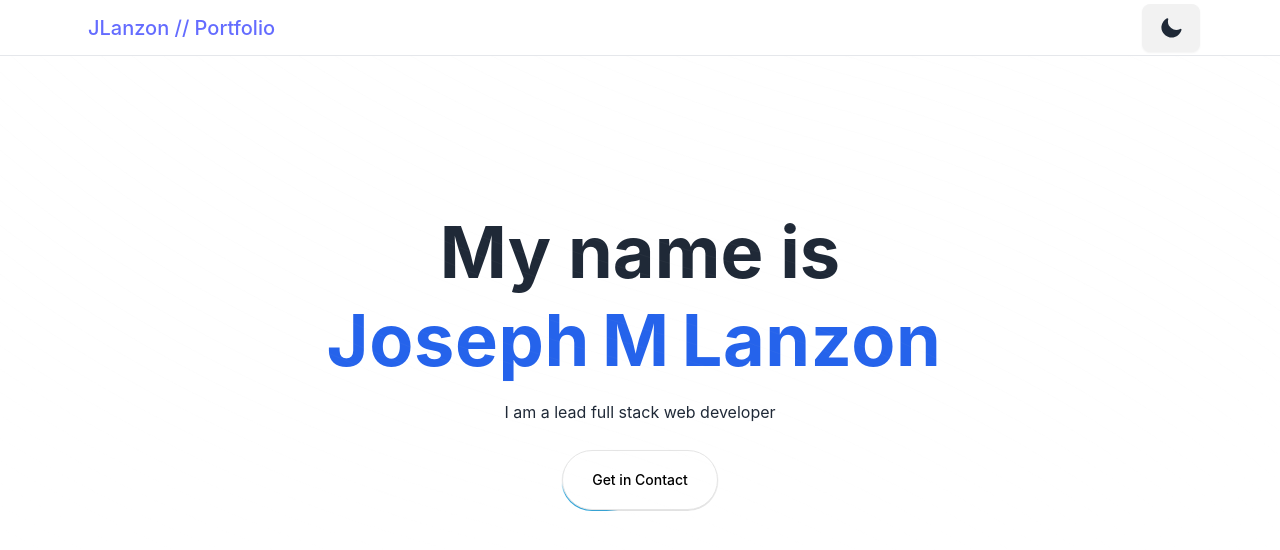
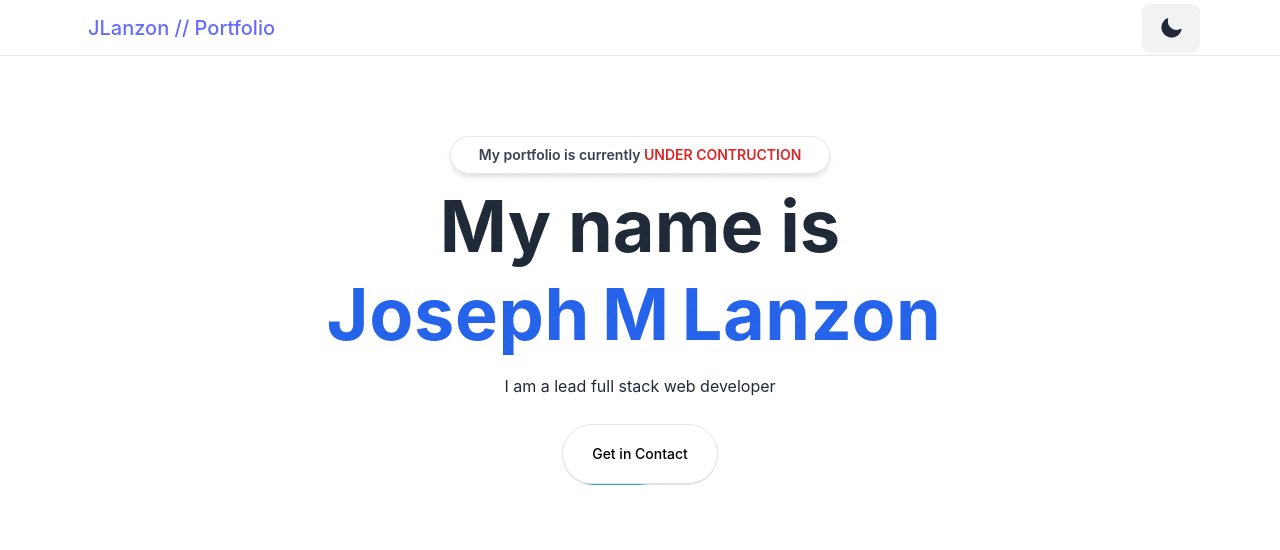
Before and after one commit to jlanzon/jlanzon_portfolio, a React (Vite) app: page / in a window 1280 px wide. Shown: the top 550 px of the page. Built offline with nearby package versions, Linux system fonts and the light colour scheme.

Commit message:
dev notice

```diff
--- a/src/App.tsx
+++ b/src/App.tsx
@@ -17,7 +17,13 @@
   return (
     <>
       <div className="min-h-screen w-screen">
-        <MaxWidthWrapper className="mb-12 mt-28 sm:mt-40 flex flex-col items-center justify-center text-center">
+        <MaxWidthWrapper className="mb-12 mt-18 sm:mt-20 flex flex-col items-center justify-center text-center">
+          <div className="mx-auto mb-4 flex max-w-fit items-center justify-center space-x-2 overflow-hidden rounded-full border dark:border-gray-600 border-gray-200 bg-white dark:bg-slate-600 px-7 py-2 shadow-md backdrop-blur transition-all  hover:border-gray-300 hover:bg-white/50">
+            <p className="text-sm font-semibold dark:text-white text-gray-700">
+              My portfolio is currently{" "}
+              <span className="text-red-600">UNDER CONTRUCTION</span>
+            </p>
+          </div>
           <div>
             <h1 className="max-w-4xl text-4xl font-bold md:text-5xl lg:text-7xl">
               My name is
```
